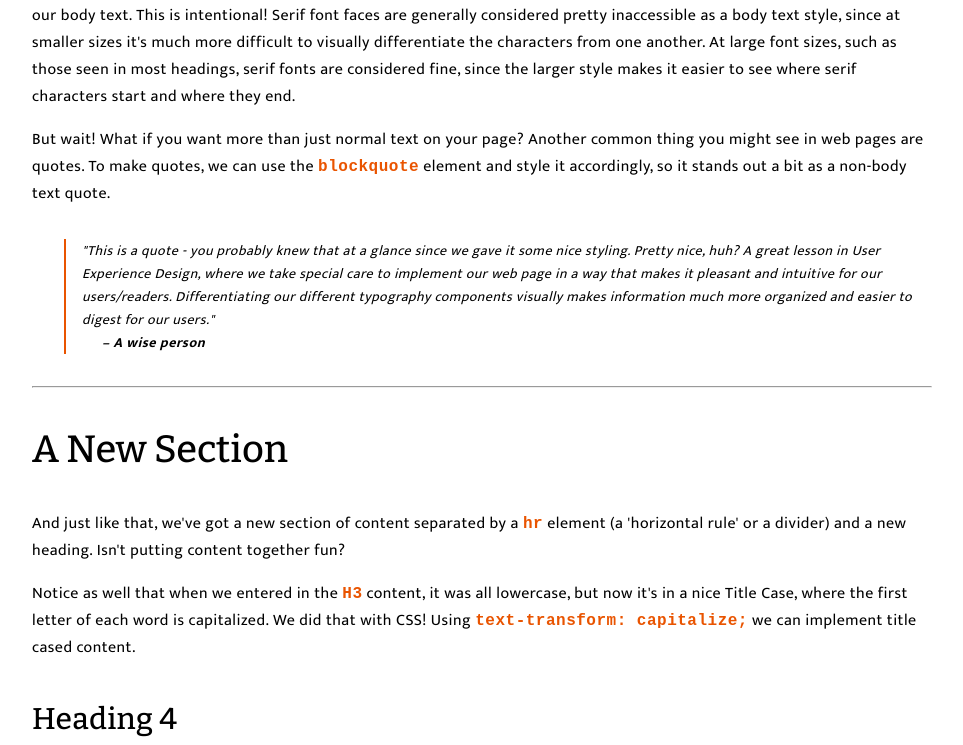
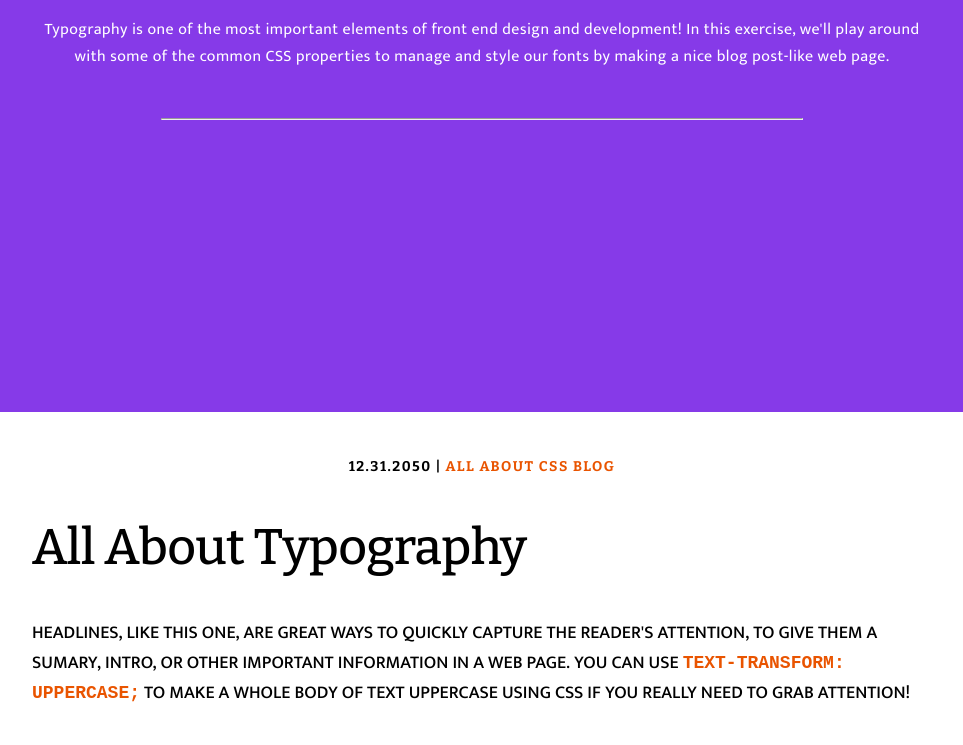
Before and after one commit to agg-geek/blog-post, a plain HTML site: page index.html in a window 1280 px wide. Shown: the part 388-1133 px from the top of the page, without its empty margins (158-1121 px from the left). Drawn offline with nearby package versions, Linux system fonts and the light colour scheme.

Commit message:
Implement hero section

```diff
--- a/index.html
+++ b/index.html
@@ -16,6 +16,17 @@
 		<title>Typography | A Blog</title>
 	</head>
 	<body>
+		<div class="hero">
+			<h1>Typography | A Blog</h1>
+			<p>
+				Typography is one of the most important elements of front end design and
+				development! In this exercise, we'll play around with some of the common
+				CSS properties to manage and style our fonts by making a nice blog
+				post-like web page.
+			</p>
+			<hr />
+		</div>
+
 		<main class="content">
 			<p class="blog-info">12.31.2050 | <span>All about css blog</span></p>
 			<h2>All About Typography</h2>
--- a/styles.css
+++ b/styles.css
@@ -20,6 +20,7 @@ h1 {
 	font-size: 80px;
 	font-weight: 400;
 	letter-spacing: -1.5px;
+	margin: 0;
 }
 
 h2 {
@@ -49,6 +50,31 @@ h6 {
 code {
 	color: #e95400;
 	font-weight: bold;
+}
+
+.hero {
+	background-color: #863ae8;
+	height: 100vh;
+	color: white;
+	text-align: center;
+
+	display: flex;
+	flex-direction: column;
+	justify-content: center;
+	align-items: center;
+}
+
+.hero h1,
+.hero p {
+	width: 75%;
+	max-width: 900px;
+	margin: 16px 0;
+}
+
+.hero hr {
+	color: white;
+	width: 50%;
+	margin: 32px 0;
 }
 
 .content {
@@ -101,17 +127,11 @@ footer {
 }
 
 footer ul {
-	/* notice! */
 	width: 100%;
 	max-width: 900px;
 	margin: 0 auto;
 	text-align: center;
-
-	/* to make the footer have certain height, we don't specify
-      height: 100px on the footer elem itself as it will break stuff,
-      so we instead specify padding on the ul itself */
 	padding: 28px 0;
-
 	list-style-type: none;
 }
 
```
